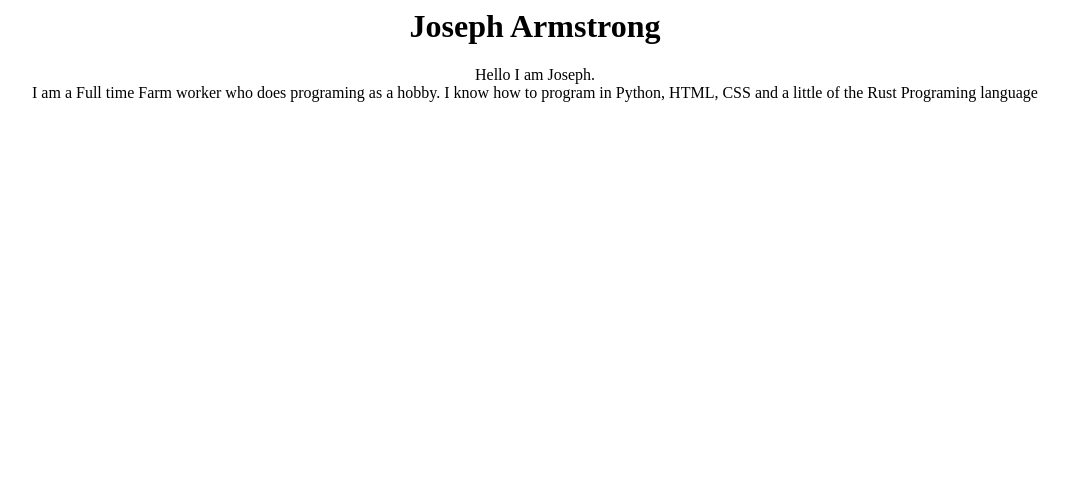
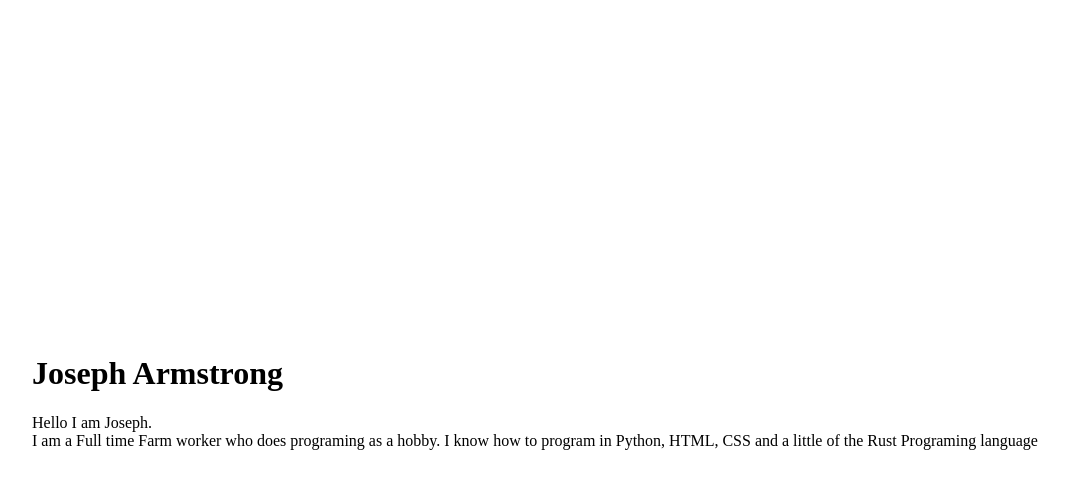
Before and after one commit to jmarmstrong/jmarmstrong.github.io, a plain HTML site: page index.html in a window 1280 px wide. Shown: the whole page, without its empty margins (105-1174 px from the left). Drawn offline with Linux system fonts and the light colour scheme.

Commit message:
Update style.css

```diff
--- a/style/style.css
+++ b/style/style.css
@@ -1,5 +1,9 @@
 body{}
 
-.home{
-  text-align: center;
-}
+div.home {
+    margin: 0;
+    position: absolute;
+    top: 50%;
+    left: 50%;
+    margin-right: -50%;
+    transform: translate(-50%, -50%) }
```
